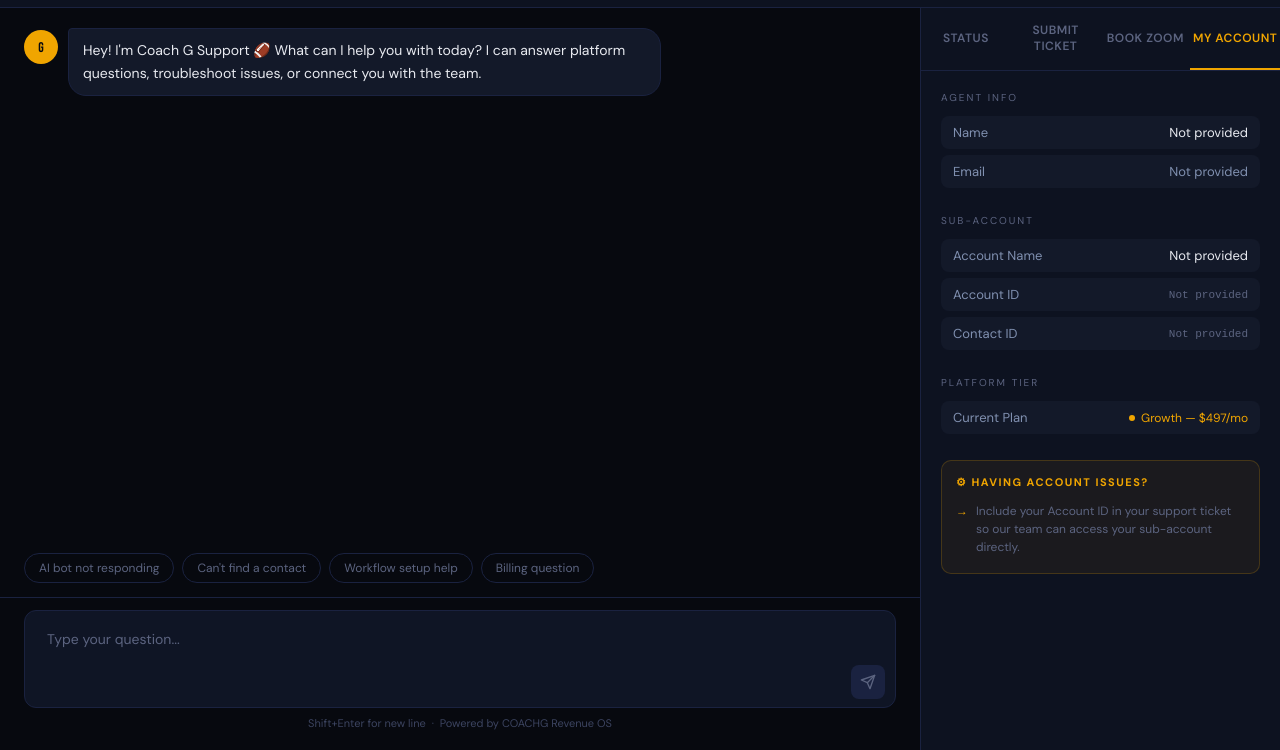
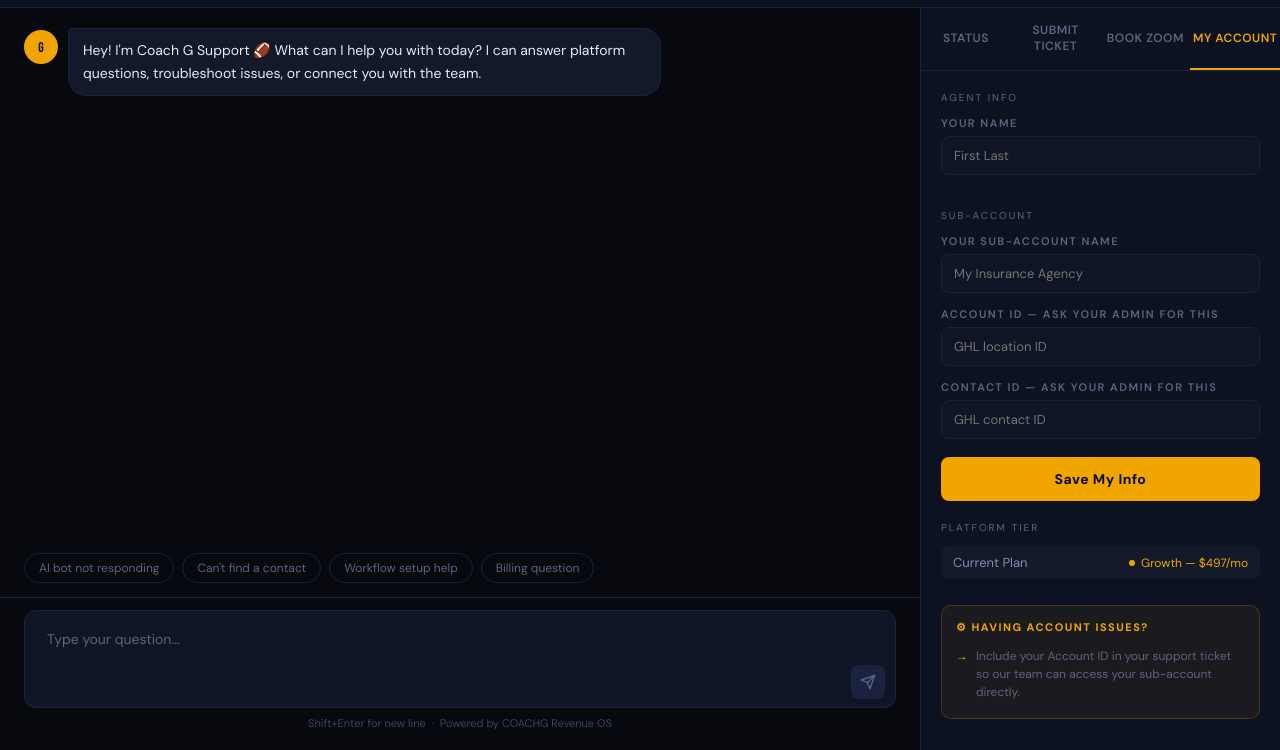
Before and after one commit to WebSynq/CoachG-Support, a website: page public/index.html in a window 1280 px wide. Both pictures are taken after a click on the button "MY ACCOUNT". Shown: the part 50-800 px from the top of the page. Drawn offline with Linux system fonts and the light colour scheme.

Commit message:
fix: replace URL params with localStorage for agent identity

```diff
--- a/public/index.html
+++ b/public/index.html
@@ -352,30 +352,38 @@
       <div class="tab-content" id="tabContent-account">
         <div class="section-label">Agent Info</div>
 
-        <div class="status-row">
-          <span class="name">Name</span>
-          <span id="displayName" style="font-size:13px;color:var(--text-primary);">—</span>
-        </div>
-        <div class="status-row">
-          <span class="name">Email</span>
-          <span id="displayEmail" style="font-size:13px;color:var(--text-secondary);">—</span>
+        <div class="form-group">
+          <label class="form-label">Your Name</label>
+          <input type="text" id="acctAgentName" placeholder="First Last" />
         </div>
 
         <div class="section-label" style="margin-top:20px;">Sub-Account</div>
 
-        <div class="status-row">
-          <span class="name">Account Name</span>
-          <span id="displayAccountName" style="font-size:13px;color:var(--text-primary);">—</span>
+        <div class="form-group">
+          <label class="form-label">Your Sub-Account Name</label>
+          <input type="text" id="acctAccountName" placeholder="My Insurance Agency" />
         </div>
-        <div class="status-row">
-          <span class="name">Account ID</span>
-          <span id="displayAccountId"
-            style="font-size:11px;color:var(--text-muted);font-family:monospace;">—</span>
+
+        <div class="form-group">
+          <label class="form-label">Account ID — ask your admin for this</label>
+          <input type="text" id="acctAccountId" placeholder="GHL location ID" />
         </div>
-        <div class="status-row">
-          <span class="name">Contact ID</span>
-          <span id="displayContactId"
-            style="font-size:11px;color:var(--text-muted);font-family:monospace;">—</span>
+
+        <div class="form-group">
+          <label class="form-label">Contact ID — ask your admin for this</label>
+          <input type="text" id="acctContactId" placeholder="GHL contact ID" />
+        </div>
+
+        <button id="saveMyInfoBtn" onclick="saveMyInfo()"
+          style="width:100%;background:var(--gold);color:var(--bg-base);
+          border:none;border-radius:8px;padding:13px 0;font-weight:700;
+          font-size:14px;letter-spacing:.5px;cursor:pointer;margin-top:4px;
+          transition:opacity 0.15s;">
+          Save My Info
+        </button>
+
+        <div id="saveMyInfoStatus" style="display:none;margin-top:14px;
+          padding:12px;border-radius:8px;font-size:13px;text-align:center;">
         </div>
 
         <div class="section-label" style="margin-top:20px;">Platform Tier</div>
@@ -408,38 +416,55 @@
 let chatHistory = [];
 let isLoading = false;
 
-// ─── URL PARAMS (from GHL Custom Menu Link) ────────────────────────────────
-// Custom Menu Link URL:
-// https://coach-g-support.vercel.app
-//   ?contact_id={{contact.id}}
-//   &first_name={{contact.first_name}}
-//   &last_name={{contact.last_name}}
-//   &email={{contact.email}}
-//   &account_id={{location.id}}
-//   &account_name={{location.name}}
-const urlParams = new URLSearchParams(window.location.search);
-const GHL_CONTACT_ID = urlParams.get('contact_id') || '';
-const AGENT_FIRST_NAME = urlParams.get('first_name') || '';
-const AGENT_LAST_NAME = urlParams.get('last_name') || '';
-const AGENT_EMAIL = urlParams.get('email') || '';
-const GHL_ACCOUNT_ID = urlParams.get('account_id') || '';
-const GHL_ACCOUNT_NAME = urlParams.get('account_name') || '';
+// ─── AGENT IDENTITY (localStorage) ─────────────────────────────────────────
+// GHL Custom Menu Links don't resolve merge tags in URLs, so agents enter
+// their own identity once on the My Account tab. Values persist via localStorage.
 
 function populateAccountTab() {
-  const fullName = [AGENT_FIRST_NAME, AGENT_LAST_NAME].filter(Boolean).join(' ');
-  document.getElementById('displayName').textContent = fullName || 'Not provided';
-  document.getElementById('displayEmail').textContent = AGENT_EMAIL || 'Not provided';
-  document.getElementById('displayAccountName').textContent = GHL_ACCOUNT_NAME || 'Not provided';
-  document.getElementById('displayAccountId').textContent = GHL_ACCOUNT_ID || 'Not provided';
-  document.getElementById('displayContactId').textContent = GHL_CONTACT_ID || 'Not provided';
+  const agentName = localStorage.getItem('agentName') || '';
+  const accountName = localStorage.getItem('accountName') || '';
+  const accountId = localStorage.getItem('accountId') || '';
+  const contactId = localStorage.getItem('contactId') || '';
 
-  // Update greeting in first bot message if name available
-  if (fullName) {
+  document.getElementById('acctAgentName').value = agentName;
+  document.getElementById('acctAccountName').value = accountName;
+  document.getElementById('acctAccountId').value = accountId;
+  document.getElementById('acctContactId').value = contactId;
+
+  if (agentName) {
+    document.getElementById('ticketName').value = agentName;
+    const firstName = agentName.split(' ')[0];
     document.getElementById('agentGreeting').textContent =
-      'Hey ' + AGENT_FIRST_NAME + '! I\'m Coach G Support 🏈 What can I help you with today?';
+      'Hey ' + firstName + '! I\'m Coach G Support 🏈 What can I help you with today?';
   }
 }
 populateAccountTab();
+
+function saveMyInfo() {
+  const agentName = document.getElementById('acctAgentName').value.trim();
+  const accountName = document.getElementById('acctAccountName').value.trim();
+  const accountId = document.getElementById('acctAccountId').value.trim();
+  const contactId = document.getElementById('acctContactId').value.trim();
+  const statusEl = document.getElementById('saveMyInfoStatus');
+
+  localStorage.setItem('agentName', agentName);
+  localStorage.setItem('accountName', accountName);
+  localStorage.setItem('accountId', accountId);
+  localStorage.setItem('contactId', contactId);
+
+  statusEl.style.display = 'block';
+  statusEl.style.background = 'rgba(34,197,94,0.12)';
+  statusEl.style.border = '1px solid rgba(34,197,94,0.3)';
+  statusEl.style.color = 'var(--green)';
+  statusEl.textContent = 'Saved!';
+
+  if (agentName) {
+    document.getElementById('ticketName').value = agentName;
+    const firstName = agentName.split(' ')[0];
+    document.getElementById('agentGreeting').textContent =
+      'Hey ' + firstName + '! I\'m Coach G Support 🏈 What can I help you with today?';
+  }
+}
 
 // ─── TABS ──────────────────────────────────────────────────────────────────
 function switchTab(tab, btn) {
@@ -542,7 +567,7 @@ function buildGHLPayload(action) {
     source: 'coachg-support-portal',
     event: action.action === 'create_ticket' ? 'support.ticket.created' : 'support.zoom.requested',
     contact: { firstName: '{{contact.first_name}}', email: '{{contact.email}}', phone: '{{contact.phone}}' },
-    account: { id: GHL_ACCOUNT_ID, name: GHL_ACCOUNT_NAME }
+    account: { id: localStorage.getItem('accountId') || '', name: localStorage.getItem('accountName') || '' }
   };
 
   if (action.action === 'create_ticket') {
@@ -733,7 +758,7 @@ async function submitTicketForm() {
 
   const ticketId = 'TKT-' + Math.random().toString(36).substr(2,6).toUpperCase();
 
-  const contactId = new URLSearchParams(window.location.search).get('contact_id') || '';
+  const contactId = localStorage.getItem('contactId') || '';
 
   const payload = {
     event: 'support.ticket.created',
@@ -741,7 +766,7 @@ async function submitTicketForm() {
     timestamp: new Date().toISOString(),
     contact_id: contactId,
     contact: { firstName: name, email: email },
-    account: { id: GHL_ACCOUNT_ID, name: GHL_ACCOUNT_NAME },
+    account: { id: localStorage.getItem('accountId') || '', name: localStorage.getItem('accountName') || '' },
     ticket: {
       id: ticketId,
       category: category,
@@ -772,8 +797,8 @@ async function submitTicketForm() {
       document.getElementById('ticketBadge').classList.add('visible');
       document.getElementById('ticketBadgeId').textContent = ticketId;
 
-      // Reset form
-      document.getElementById('ticketName').value = '';
+      // Reset form (keep saved name from localStorage)
+      document.getElementById('ticketName').value = localStorage.getItem('agentName') || '';
       document.getElementById('ticketEmail').value = '';
       document.getElementById('ticketCategory').value = '';
       document.getElementById('ticketPriority').value = '';
```
